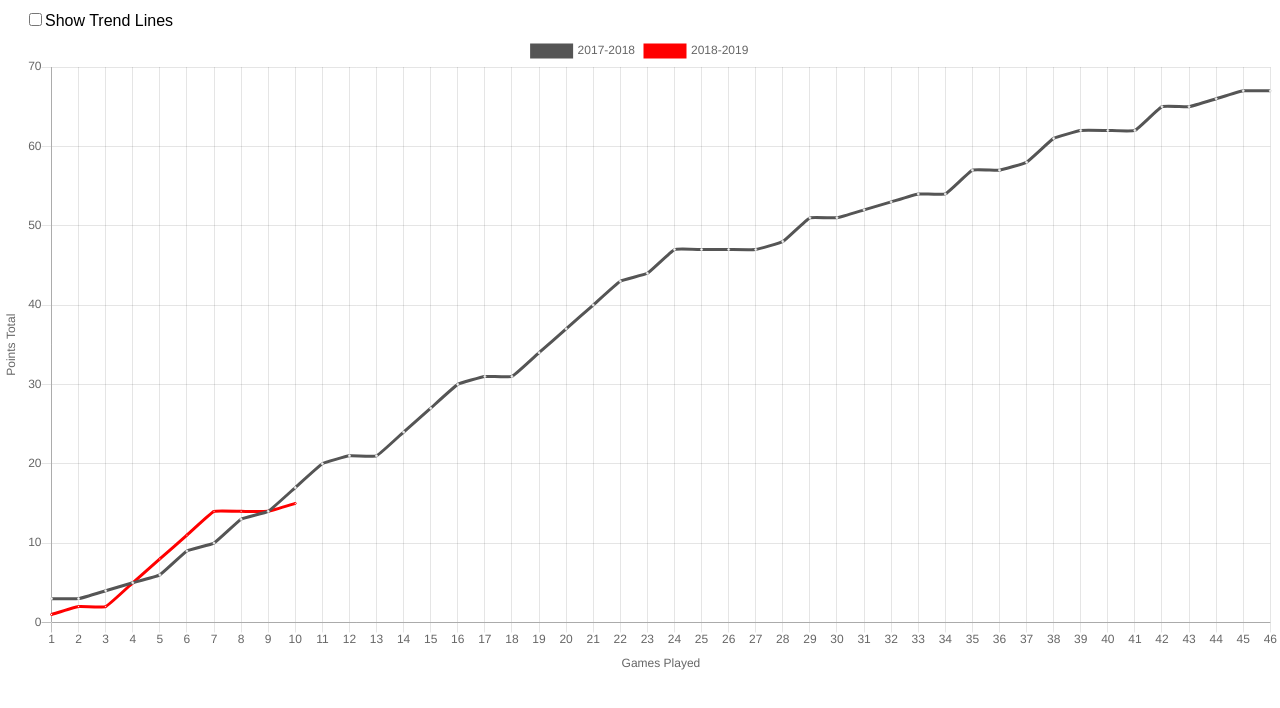
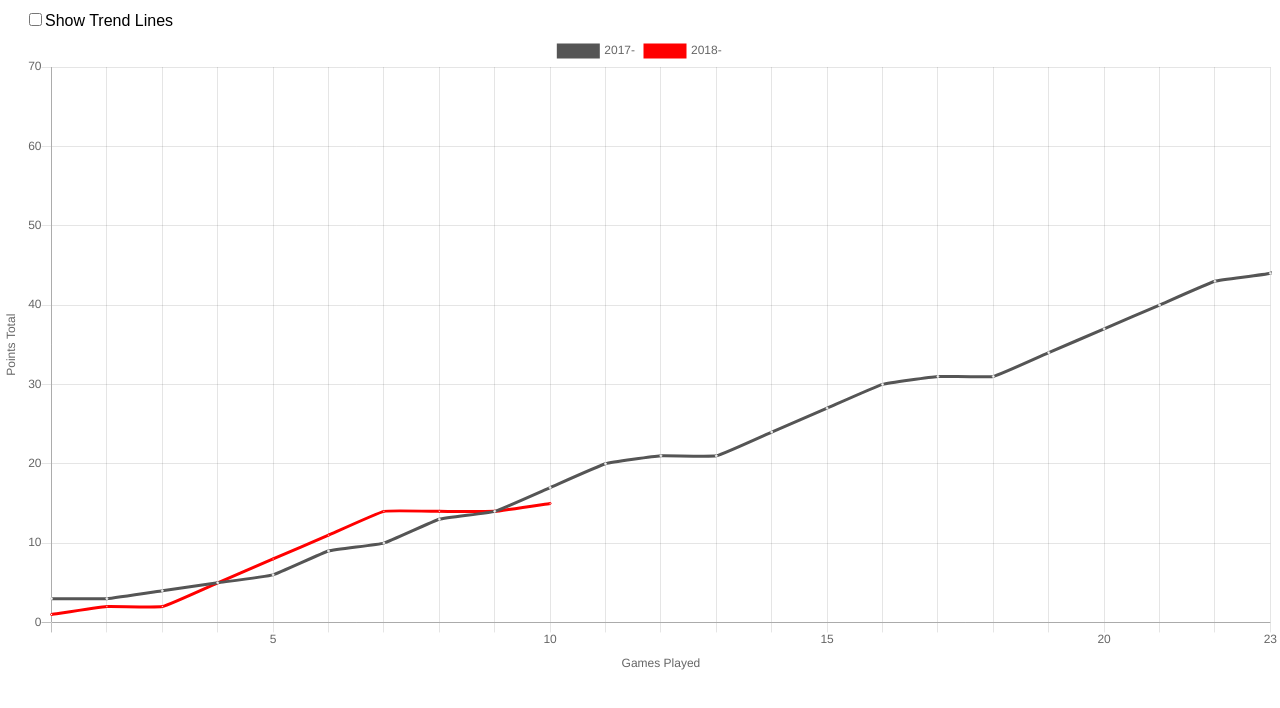
Before and after one commit to snerks/football-stats-02, a React (Create React App) app: page / in a window 1280 px wide. Shown: the top 708 px of the page. Built offline with nearby package versions, Linux system fonts and the light colour scheme; the HTML template or start-up script is replaced by a standard one.

Commit message:
Tweak layout

```diff
--- a/src/components/points-line-chart.tsx
+++ b/src/components/points-line-chart.tsx
@@ -48,12 +48,19 @@ class PointsLineChart extends React.Component<
 
     // const showTrendLines = true;
 
-    const dataPointCount = 46;
+    const dataPointCount = 23;
 
     const labels: string[] = [];
 
     for (let index = 0; index < dataPointCount; index++) {
-      const element = (index + 1).toString(10);
+      const gameNumber = index + 1;
+
+      // const element = (index + 1) % 5 === 0 ? (index + 1).toString(10) : "";
+      const element =
+        gameNumber % 5 === 0 || gameNumber === 23
+          ? gameNumber.toString(10)
+          : "";
+
       labels.push(element);
     }
 
@@ -151,7 +158,7 @@ class PointsLineChart extends React.Component<
 
       datasets: [
         {
-          label: "2017-2018",
+          label: "2017-",
           fill: false,
           lineTension: 0.1,
 
@@ -174,7 +181,7 @@ class PointsLineChart extends React.Component<
           data: pointsRunning2017
         },
         {
-          label: "2018-2019",
+          label: "2018-",
           fill: false,
           lineTension: 0.1,
           backgroundColor: redLegendFillColour,
@@ -214,7 +221,7 @@ class PointsLineChart extends React.Component<
 
       if (chartData.datasets) {
         chartData.datasets.push({
-          label: "Playoff Form",
+          label: "Playoffs",
           fill: false,
           lineTension: 0.1,
 
@@ -240,7 +247,7 @@ class PointsLineChart extends React.Component<
         });
 
         chartData.datasets.push({
-          label: "Relegation Form",
+          label: "Relegation",
           fill: false,
           lineTension: 0.1,
 
```
